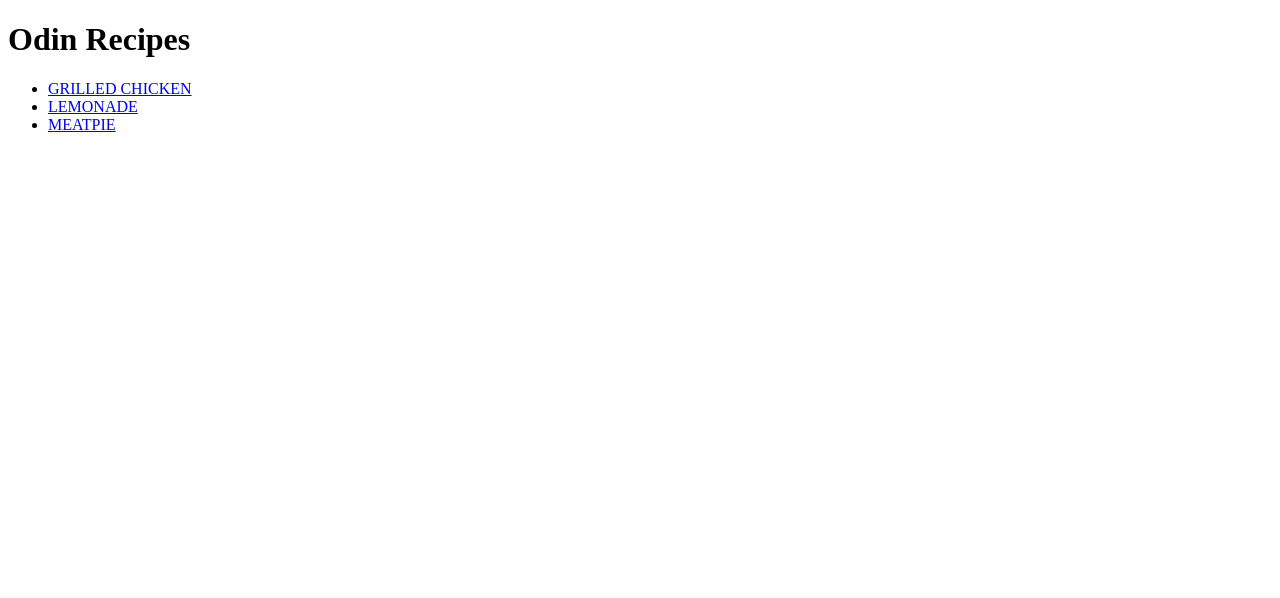
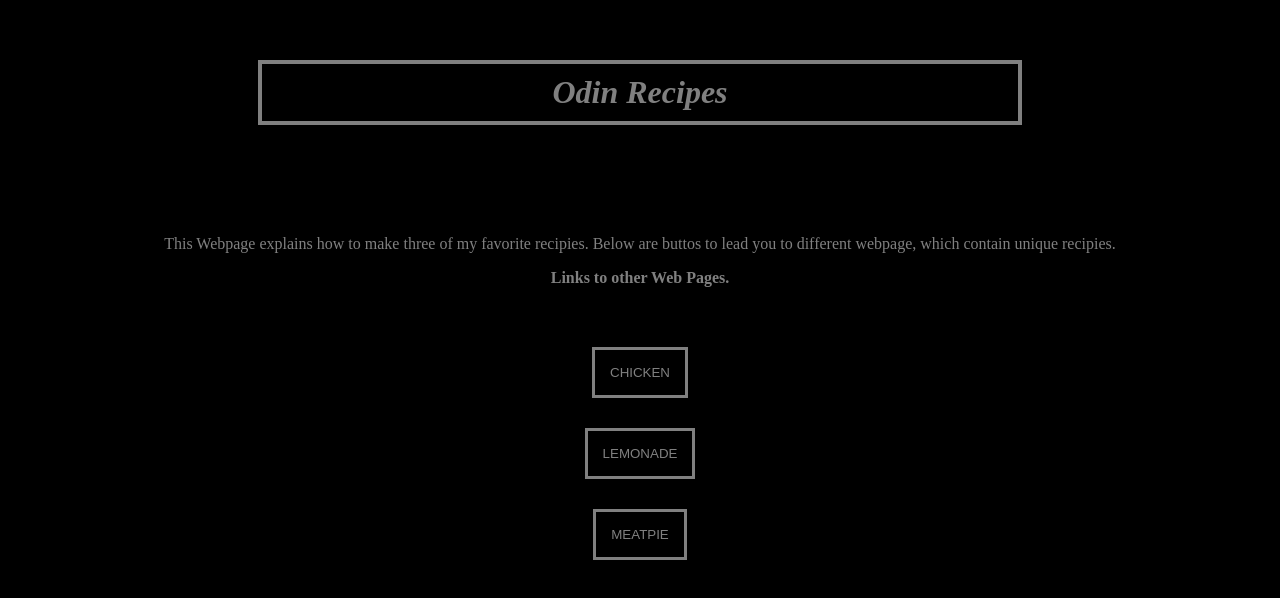
Before and after one commit to PAVONIS9999/odin-recipes, a plain HTML site: page index.html in a window 1280 px wide. Drawn offline with Linux system fonts and the light colour scheme.

Commit message:
add buttons and css
css was added to give the page a better sense f style and organsiation

```diff
--- a/index.html
+++ b/index.html
@@ -4,16 +4,23 @@
     <meta charset="UTF-8">
     <meta name="viewport" content="width=device-width, initial-scale=1.0">
     <title>odin-recipes</title>
+    <link rel="stylesheet" href="practice.css">
 </head>
 <body>
-    <h1>Odin Recipes</h1>
-      <ul>
+    <h1 class="header">Odin Recipes</h1>
 
-       <li><a href="./recipes/grilledchicken.html" target="_blank" rel="noneferrer">GRILLED CHICKEN</a></li>
-       <li><a href="./recipes/lemonade.html" target="_blank" rel="noneferrer">LEMONADE</a></li>
-       <li><a href="./recipes/meatpie.html" target="_blank" rel="noneferrer">MEATPIE</a></li>
 
-      </ul>
+<div class="none3">This Webpage explains how to make three of my favorite recipies. Below are buttos to lead you to different webpage, which contain unique recipies.</div>
+    <P class="none">Links to other Web Pages.</P>
+
+
+    <div><a href="./recipes/grilledchicken.html" target="_blank" rel="noneferrer"><button class="l1">CHICKEN</button></a></div>
+   <div><a href="./recipes/lemonade.html" target="_blank" rel="noneferrer"><button class="l3">LEMONADE</button></a></div>
+     <div><a href="./recipes/meatpie.html" target="_blank" rel="noneferrer"><button class="l4">MEATPIE</button></a></div>
+
+
+
+
 
 
 
--- /dev/null
+++ b/practice.css
@@ -0,0 +1,51 @@
+
+
+body {
+    color: white;
+    background-color: black;
+
+}
+
+div {
+      text-align: center;
+      }
+
+.l1,
+.l3,
+.l4 {
+   text-align: center;
+    color: gray;
+    padding: 15px;
+    background-color: black;
+    border: 3px solid gray;
+    margin-bottom: 30px;
+    cursor: pointer;
+
+
+}
+
+.none3 {
+      text-align: center;
+      color: gray;
+      margin: 10pxs;
+}
+
+.none {
+     font-weight: 800;
+     text-align: center;
+     color: gray;
+     margin-bottom: 60px;
+}
+
+.header {
+     font-size: xx-large;
+     color: gray;
+     text-align: center;
+     font-style: italic ;
+     padding: 10px;
+     border: 4px solid gray;
+     margin-top: 60px;
+     margin-bottom: 110px;
+     margin-left: 250px;
+     margin-right: 250px;
+    }
```
